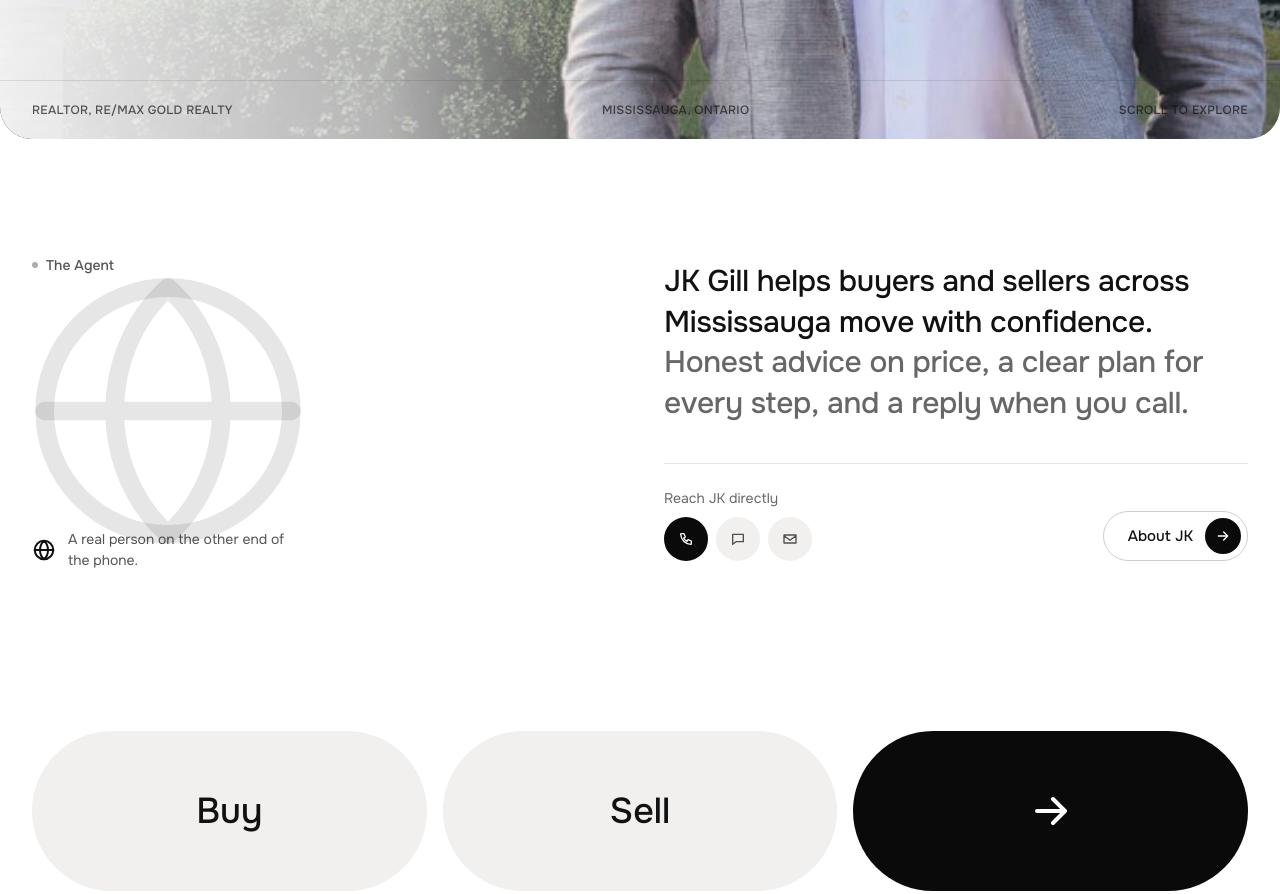
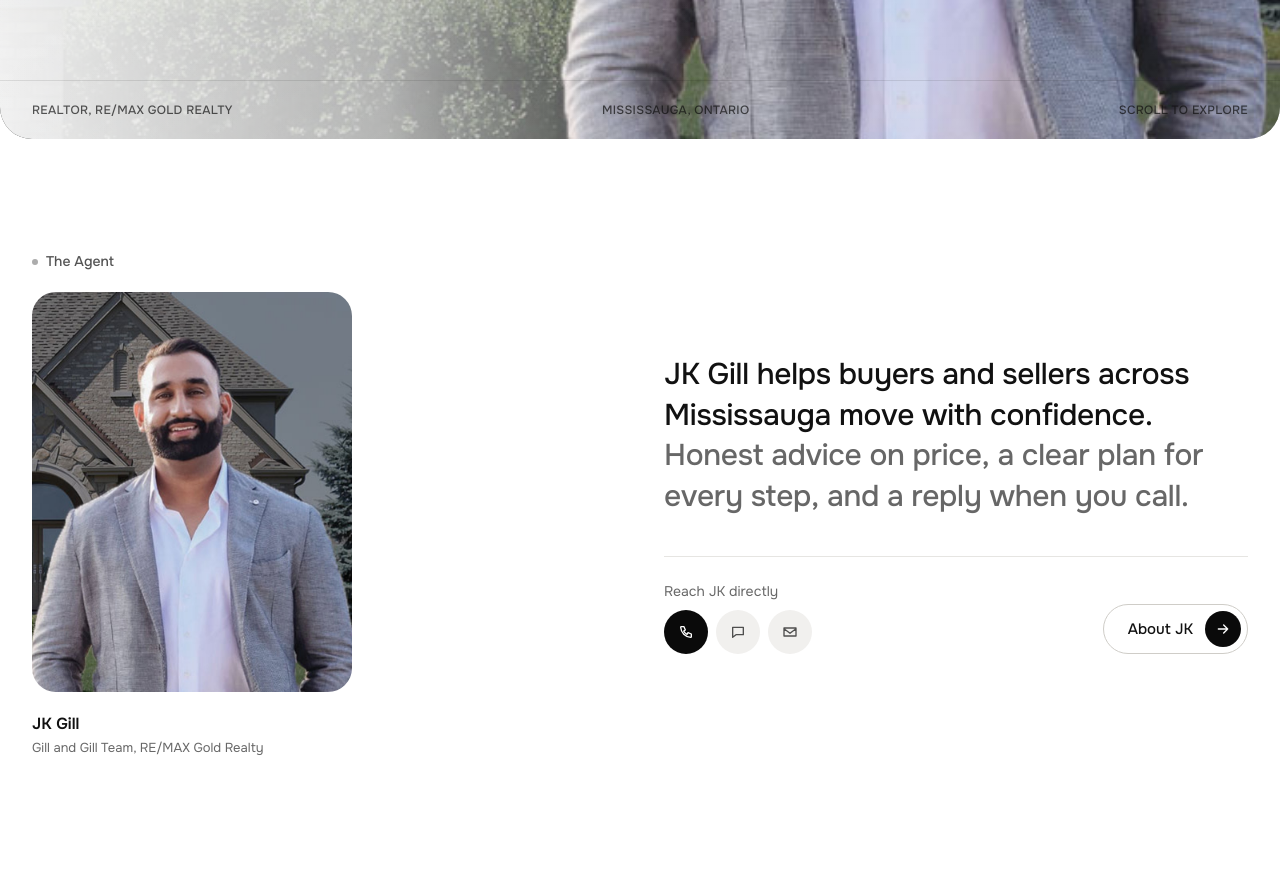
Before and after one commit to mayurrangoonwala/gg-concept-preview-4c9e1a, a plain HTML site: page index.html in a window 1280 px wide. Shown: the part 720-1614 px from the top of the page. Drawn offline with nearby package versions, Linux system fonts and the light colour scheme.

Commit message:
About: JK portrait replaces globe graphic

```diff
--- a/assets/css/site.css
+++ b/assets/css/site.css
@@ -176,11 +176,9 @@ body.launch .concept-banner{display:none}
 
 /* ---------- about teaser (home) ---------- */
 #about .shell,.abt .shell{display:grid;grid-template-columns:1fr;align-items:center;gap:3rem;padding-block:5rem}
-.gl{position:relative;min-height:14rem}
-.gl>svg{position:absolute;left:-1rem;top:50%;transform:translateY(-50%);font-size:12rem;color:rgba(17,17,17,.1);stroke-width:1.4}
-.gl .eyebrow{position:relative}
-.gl .cap{position:absolute;left:0;bottom:0;display:flex;align-items:center;gap:.75rem;font-size:.875rem;color:var(--text-2)}
-.gl .cap svg{font-size:1.5rem;color:#111}.gl .cap span{max-width:14rem}
+.gl{display:flex;flex-direction:column;gap:1.25rem}
+.gl .pt{aspect-ratio:4/5;max-width:20rem;overflow:hidden;border-radius:1.5rem;background:var(--ink)}.gl .pt img{width:100%;height:100%;object-fit:cover}
+.gl figcaption{font-size:1rem;font-weight:600}.gl figcaption small{display:block;margin-top:.15rem;font-size:.8125rem;font-weight:400;color:var(--text-3)}
 .ab{display:flex;flex-direction:column;gap:2.5rem}
 .ab h2{font-size:1.5rem;font-weight:500;line-height:1.35;letter-spacing:-.01em}.ab h2 .g{color:var(--text-3)}
 .ab .fr{display:flex;flex-wrap:wrap;align-items:flex-end;justify-content:space-between;gap:1.5rem;border-top:1px solid var(--line);padding-top:1.5rem}
@@ -500,7 +498,7 @@ footer .shell{position:relative;z-index:10;padding-block:5rem 2.5rem}
   .shell{padding-inline:2rem}
   .site-header .shell{padding-block:1.25rem}
   .hero h1{font-size:3.25rem}
-  .gl{min-height:20rem}.gl>svg{font-size:16rem}.ab h2{font-size:1.875rem}
+  .ab h2{font-size:1.875rem}
   .cband ul{flex-direction:row;gap:1rem}.cband .tl{height:10rem;font-size:2.25rem}.tl.dark svg{font-size:3rem}
   .h2{font-size:3rem}.card{min-height:26rem;padding:2rem}.card .bt{inset-inline:2rem;bottom:2rem}.card h3{font-size:1.875rem}
   .sv a{gap:1.5rem;padding-block:2rem}.sv .n{width:2.5rem}.sv h3{font-size:1.875rem}.sv .bd{width:3rem;height:3rem}
@@ -529,7 +527,7 @@ footer .shell{position:relative;z-index:10;padding-block:5rem 2.5rem}
   .hgrid{display:grid;min-height:100lvh;grid-template-columns:repeat(12,1fr);gap:2.5rem;padding:9rem 2rem 7rem}
   .hl{grid-column:span 9}
   .status .mid{display:block}
-  #about .shell,.abt .shell{grid-template-columns:1fr 1fr;padding-block:7rem}.gl>svg{left:-1.5rem;font-size:20rem}
+  #about .shell,.abt .shell{grid-template-columns:1fr 1fr;padding-block:7rem}
   #works .shell{padding-bottom:7rem}#services .shell{padding-block:7rem}.sv p{display:block}
   .sg{grid-template-columns:repeat(4,1fr)}
   .fcta{flex-direction:row;align-items:flex-end;justify-content:space-between}.fcols{grid-template-columns:1.4fr 1fr 1fr 1.3fr}footer .shell{padding-top:6rem}
--- a/index.html
+++ b/index.html
@@ -79,8 +79,7 @@
 </section>
 
 <section id="about" aria-labelledby="abh"><div class="shell">
-  <div class="gl"><span class="eyebrow">The Agent</span><svg class="i" viewBox="0 0 24 24" aria-hidden="true"><circle cx="12" cy="12" r="9.25"/><path d="M12 2.75c2.6 2.3 4 5.8 4 9.25s-1.4 6.95-4 9.25c-2.6-2.3-4-5.8-4-9.25s1.4-6.95 4-9.25zM2.75 12h18.5"/></svg>
-    <div class="cap" data-r style="--y:12px"><svg class="i" viewBox="0 0 24 24" aria-hidden="true"><circle cx="12" cy="12" r="9.25"/><path d="M12 2.75c2.6 2.3 4 5.8 4 9.25s-1.4 6.95-4 9.25c-2.6-2.3-4-5.8-4-9.25s1.4-6.95 4-9.25zM2.75 12h18.5"/></svg><span>A real person on the other end of the phone.</span></div></div>
+  <figure class="gl"><span class="eyebrow">The Agent</span><div class="pt"><img src="assets/img/jk-portrait.jpg" width="800" height="1000" loading="lazy" alt="JK Gill, realtor with the Gill and Gill Team"></div><figcaption>JK Gill<small>Gill and Gill Team, RE/MAX Gold Realty</small></figcaption></figure>
   <div class="ab">
     <h2 id="abh" data-words>JK Gill helps buyers and sellers across Mississauga move with confidence. <span class="g">Honest advice on price, a clear plan for every step, and a reply when you call.</span></h2>
     <div class="fr" data-r style="--y:12px;--d:200ms">
```
Also changed, not shown: assets/img/jk-portrait.jpg (added).
